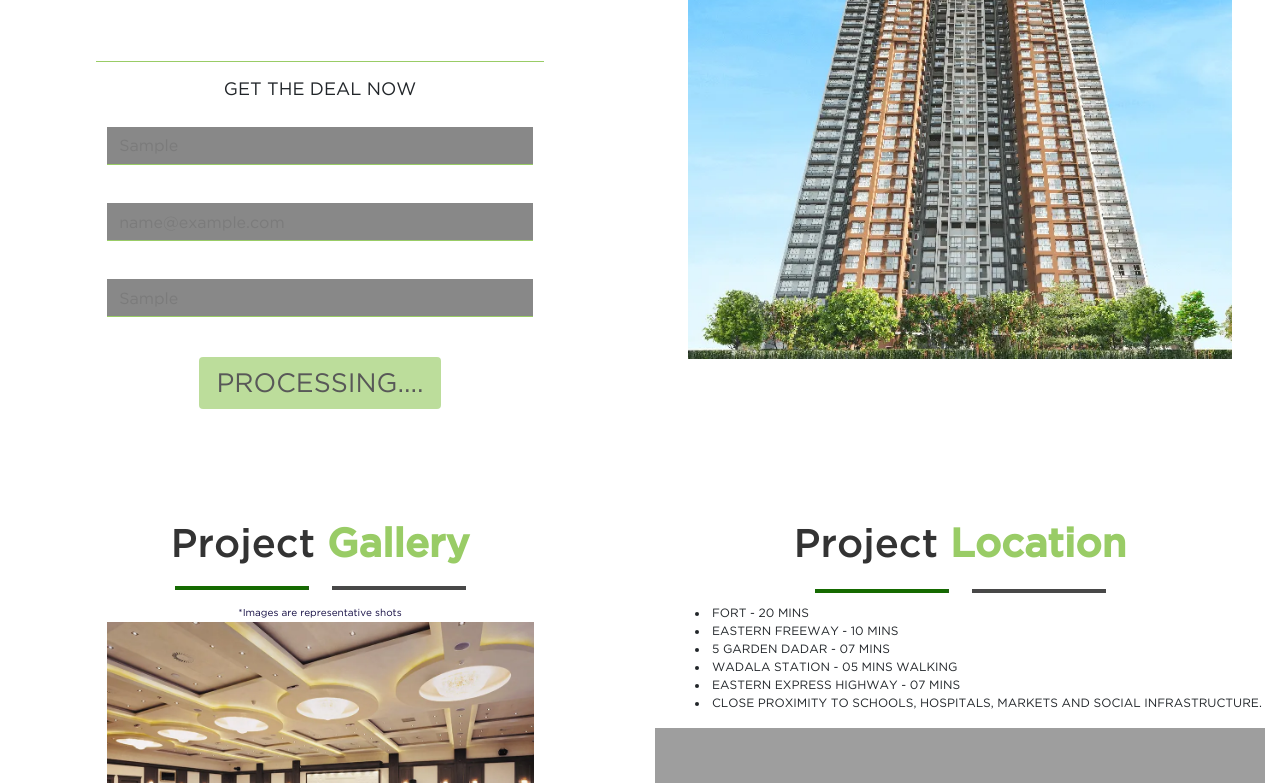
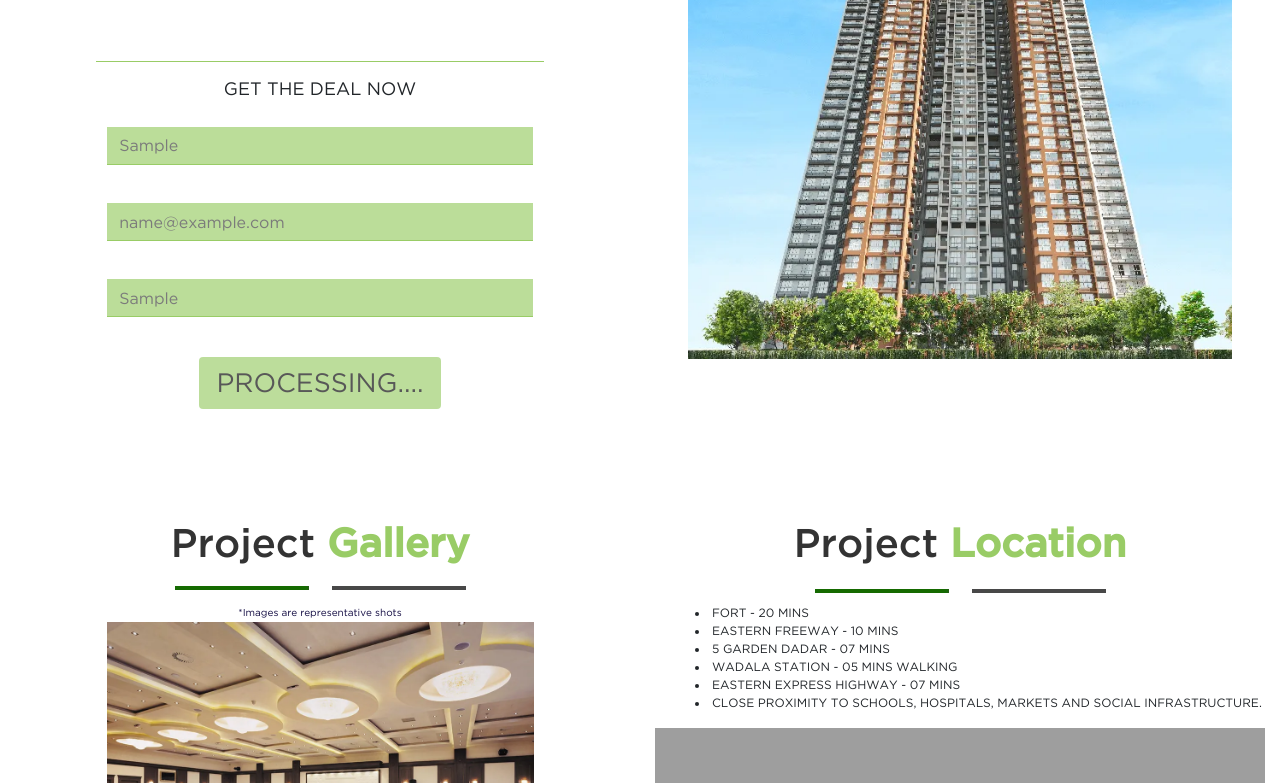
Before and after one commit to realtytech/Godrej-www, a plain HTML site: page index.html in a window 1280 px wide. Both pictures are taken after typing "Sample", "name@example.com", "Sample" into the empty fields and a click on the input "Submit". Shown: the part 891-1674 px from the top of the page. Drawn offline with Linux system fonts and the light colour scheme; grey boxes are pictures that could not be loaded.

Commit message:
Styling fixed

```diff
--- a/horizon/smallscreen.css
+++ b/horizon/smallscreen.css
@@ -142,7 +142,7 @@ header img{
 }
 .form-section input[type=text]:valid, .form-section input[type=email]:valid,input:-internal-autofill-selected {
 
-	background-color: #0007 !important;
+	background-color: #99cc66aa;
 	color: #7b7b7b;
 	line-height: 2;
 	border:none;
--- a/horizon/widescreen.css
+++ b/horizon/widescreen.css
@@ -116,7 +116,7 @@ header img{
 }
 .form-section input[type=text]:valid, .form-section input[type=email]:valid,input:-internal-autofill-selected {
 
-	background-color: #0007 !important;
+	background-color: #99cc66aa;
 	color: #7b7b7b;
 	line-height: 2;
 	border:none;
--- a/smallscreen.css
+++ b/smallscreen.css
@@ -142,7 +142,7 @@ header img{
 }
 .form-section input[type=text]:valid, .form-section input[type=email]:valid,input:-internal-autofill-selected {
 
-	background-color: #0007 !important;
+	background-color: #99cc66aa;
 	color: #7b7b7b;
 	line-height: 2;
 	border:none;
--- a/wadala/smallscreen.css
+++ b/wadala/smallscreen.css
@@ -142,7 +142,7 @@ header img{
 }
 .form-section input[type=text]:valid, .form-section input[type=email]:valid,input:-internal-autofill-selected {
 
-	background-color: #0007 !important;
+	background-color: #99cc66aa;
 	color: #7b7b7b;
 	line-height: 2;
 	border:none;
--- a/wadala/widescreen.css
+++ b/wadala/widescreen.css
@@ -116,7 +116,7 @@ header img{
 }
 .form-section input[type=text]:valid, .form-section input[type=email]:valid,input:-internal-autofill-selected {
 
-	background-color: #0007 !important;
+	background-color: #99cc66aa;
 	color: #7b7b7b;
 	line-height: 2;
 	border:none;
--- a/widescreen.css
+++ b/widescreen.css
@@ -116,7 +116,7 @@ header img{
 }
 .form-section input[type=text]:valid, .form-section input[type=email]:valid,input:-internal-autofill-selected {
 
-	background-color: #0007 !important;
+	background-color: #99cc66aa;
 	color: #7b7b7b;
 	line-height: 2;
 	border:none;
```
